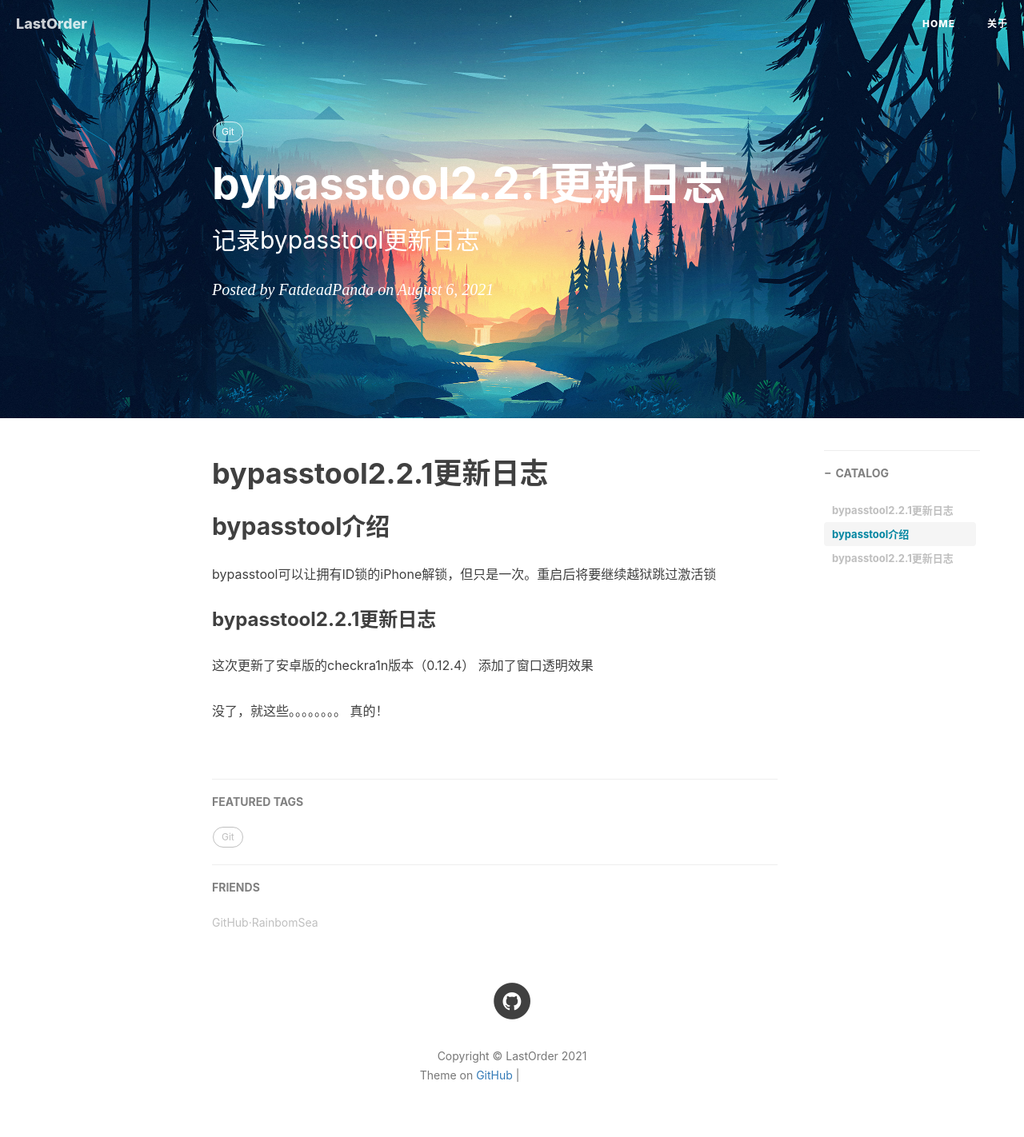
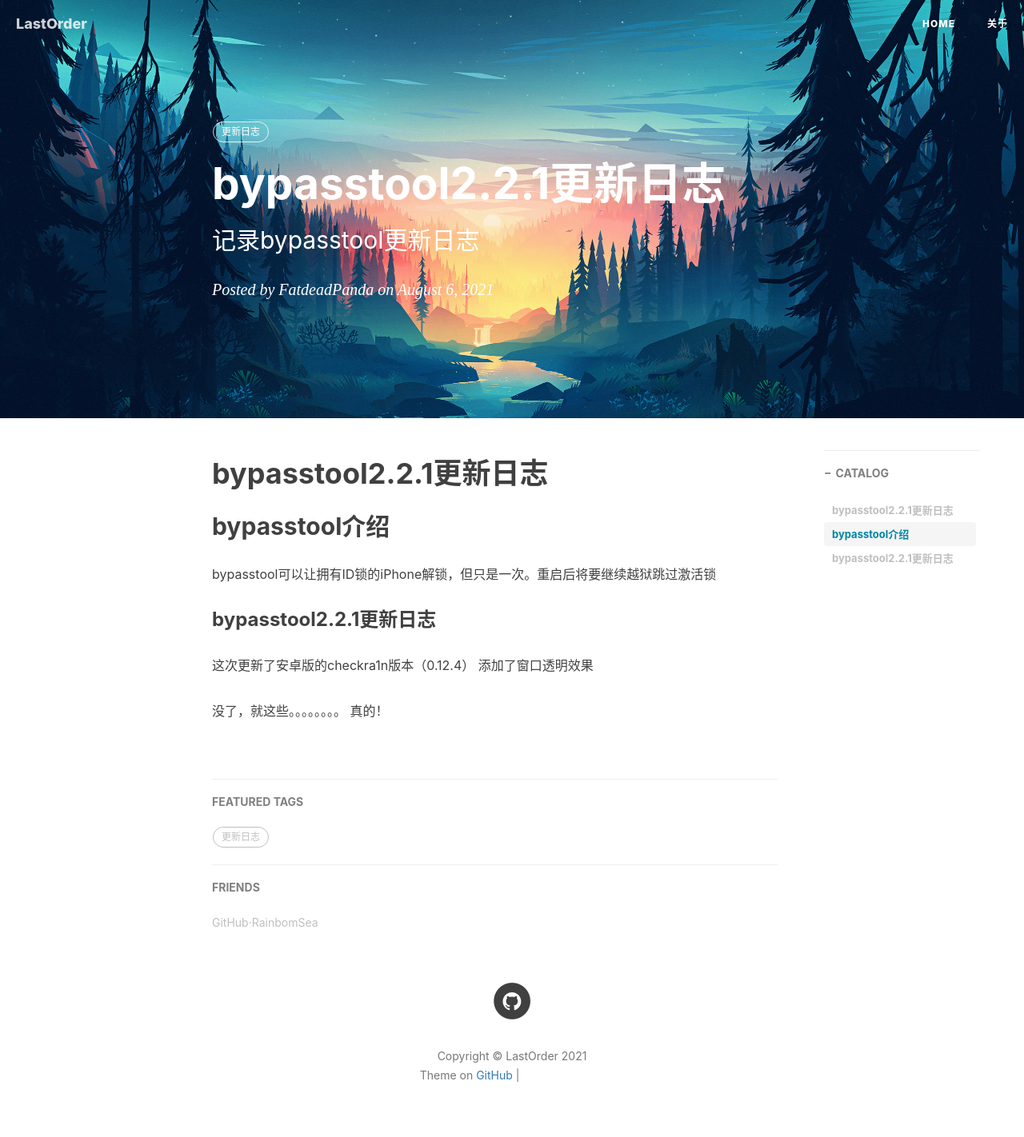
Before and after one commit to fatdeadpanda/fatdeadpanda.github.io, a Jekyll site: the page built from _posts/2021-8-6-bypasstool2.2.1更新日志.md, in a window 1280 px wide. Shown: the whole page at 80% size. Built offline with Jekyll 4.4.1, drawn with Linux system fonts in a browser that asks for light colours; nearby versions of some CDN libraries; comment, search, counter and statistics services are not loaded; grey boxes are pictures that could not be loaded.

Commit message:
Update 2021-8-6-bypasstool2.2.1更新日志.md

```diff
--- a/_posts/2021-8-6-bypasstool2.2.1更新日志.md
+++ b/_posts/2021-8-6-bypasstool2.2.1更新日志.md
@@ -7,7 +7,7 @@
 header-img: img/post-web.jpg
 catalog: true
 tags:
-    - Git
+    - 更新日志
 ---
 
 # bypasstool2.2.1更新日志
```
